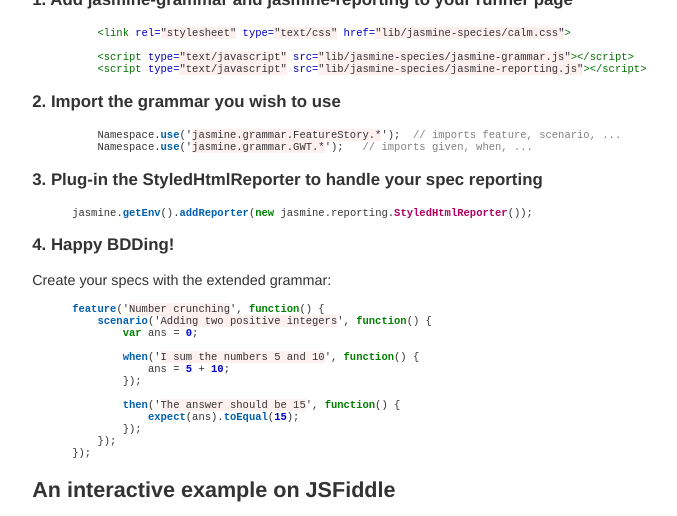
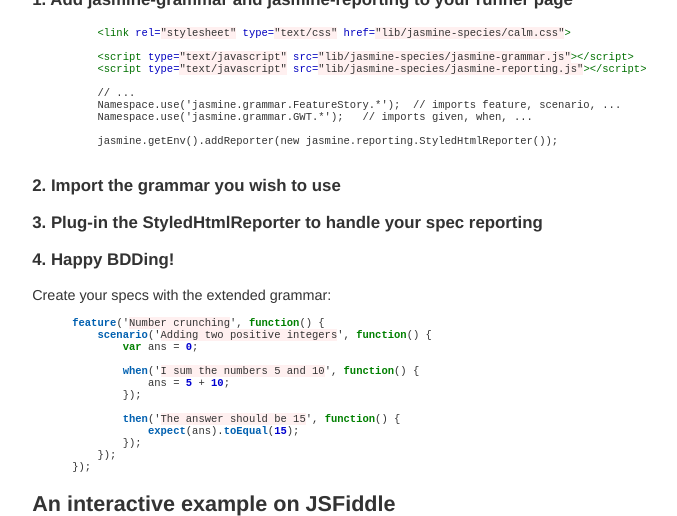
Before and after one commit to rudylattae/jasmine-species, a Jekyll site: the page built from index.html.md, in a window 1280 px wide and 900 px high, cut to the strip 324-840 px from the top of the window. Shown: the whole strip, without its empty margins (135-812 px from the left). Built offline with Jekyll 4.4.1, drawn with Linux system fonts in a browser that asks for light colours.

Commit message:
Edited example.

```diff
--- a/index.html.md
+++ b/index.html.md
@@ -24,19 +24,25 @@ you can follow the quick steps below to start enjoying jasmine-species.
 
     <script type="text/javascript" src="lib/jasmine-species/jasmine-grammar.js"></script>
     <script type="text/javascript" src="lib/jasmine-species/jasmine-reporting.js"></script>
+
+    // ...
+    Namespace.use('jasmine.grammar.FeatureStory.*');  // imports feature, scenario, ...
+    Namespace.use('jasmine.grammar.GWT.*');   // imports given, when, ...
+
+    jasmine.getEnv().addReporter(new jasmine.reporting.StyledHtmlReporter());
+
 {% endhighlight %}
 
 ### 2. Import the grammar you wish to use
 
 {% highlight javascript %}
-    Namespace.use('jasmine.grammar.FeatureStory.*');  // imports feature, scenario, ...
-    Namespace.use('jasmine.grammar.GWT.*');   // imports given, when, ...
+
 {% endhighlight %}
 
 ### 3. Plug-in the StyledHtmlReporter to handle your spec reporting
 
 {% highlight javascript %}
-jasmine.getEnv().addReporter(new jasmine.reporting.StyledHtmlReporter());
+
 {% endhighlight %}
 
 ### 4. Happy BDDing!
@@ -62,7 +68,7 @@ feature('Number crunching', function() {
 
 ## An interactive example on JSFiddle
 
-<iframe style="width: 100%; height: 300px" src="http://jsfiddle.net/rudylattae/R9Vrk/embedded/">
+<iframe style="width: 100%; height: 300px" src="http://jsfiddle.net/rudylattae/R9Vrk/embedded/js,result/">
     "Jasmine-Species - Quick Start" example on jsfiddle
 </iframe>
 
```
